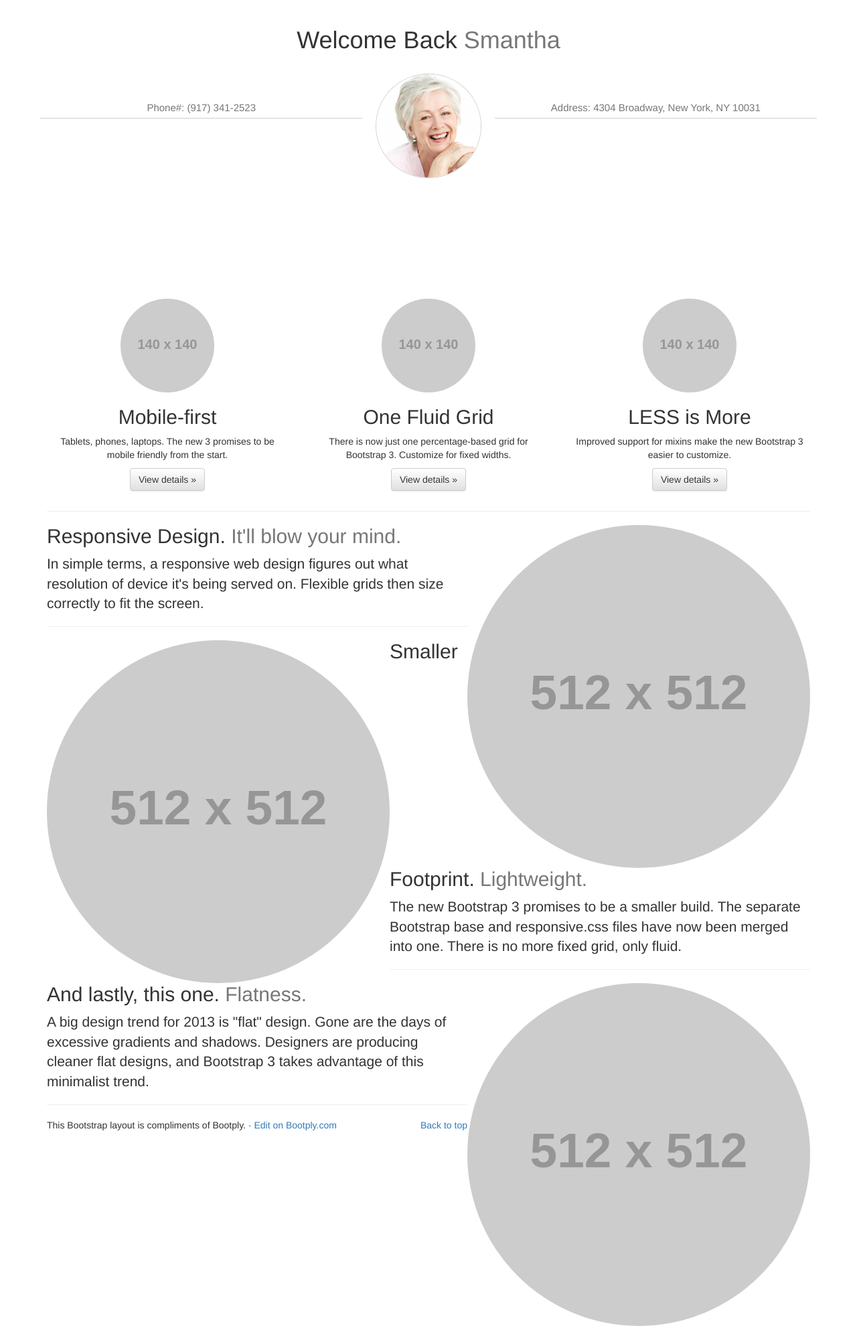
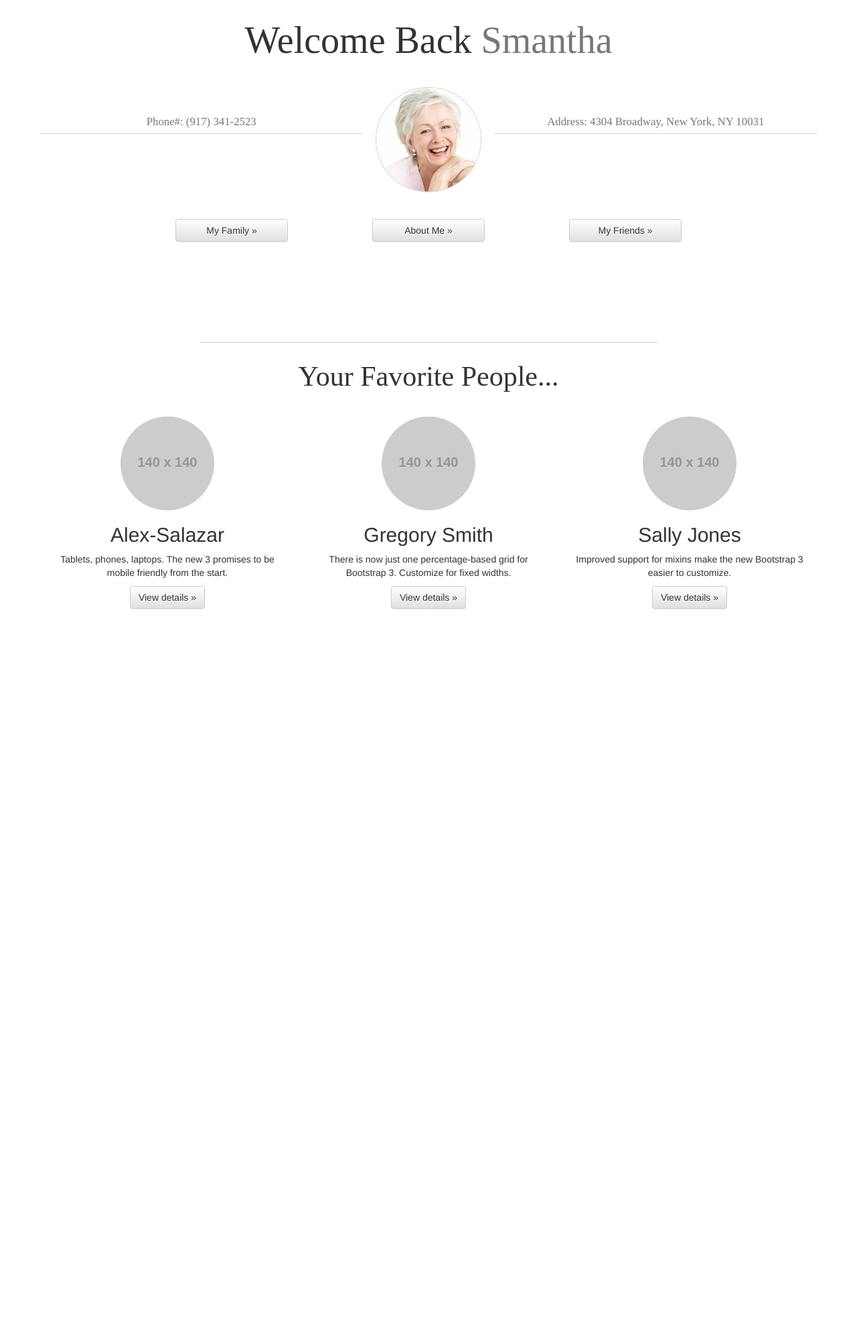
Before and after one commit to pablo-prieto/ASH, a Django app: page /mainApp/ in a window 1280 px wide. Shown: the whole page at 67% size. After the commit the page ends 910 px from the top, so only its background shows below. Run offline with Django 3.2, Linux system fonts and the light colour scheme; grey boxes labelled with a size stand in for pictures from a placeholder-image service; some libraries are stand-ins or nearby versions.

Commit message:
Continue building the main profile page. Favorite People added.

```diff
--- a/ASH/mainApp/templates/mainApp/index.html
+++ b/ASH/mainApp/templates/mainApp/index.html
@@ -14,14 +14,15 @@
     <!-- Wrap the rest of the page in another container to center all the content. -->
     <div class="container marketing">
 
-        <!-- Main User Profile Section -->
+        <!-- Main User Profile Picture and Basic Info Section -->
         <br>
-        <h1 class="featurette-heading" align="center">Welcome Back <span class="text-muted">Smantha</span></h1><br>
+        <p style="font-family:serif; font-size:4em;" align="center">Welcome Back <span class="text-muted">Smantha</span></p><br>
+
         <div class="row">
             <div class="col-md-4 text-center" style="width:42%; padding:0">
                 <br><br>
                 <div class="row">
-                    <span class="text-muted" style="font-size:15px;">
+                    <span class="text-muted" style="font-family:serif; font-size:1.2em;">
                         <div class="col-md-4 text-center" style="width:100%;">Phone#: (917) 341-2523</div>
                         <!-- <div class="col-md-4 text-center" style="width:50%;">Name: Samantha</div>
                         <div class="col-md-4 text-center" style="width:50%;">Birthday: May 21, 1957</div> -->
@@ -29,42 +30,61 @@
                 </div>
                 <hr class="featurette-divider" style="margin:5px; border-color:#D1D0CE;">
             </div>
+
             <div class="col-md-4 text-center" style="width:16%; padding:1">
                 <img class="img-circle" src="{% static 'images/mai_user.jpeg' %}" style="width:100%; border:1px solid #D1D0CE;">
             </div>
+
             <div class="col-md-4 text-center" style="width:42%; padding:0">
                 <br><br>
                 <div class="row">
-                    <span class="text-muted" style="font-size:15px;">
+                    <span class="text-muted" style="font-family:serif; font-size:1.2em;">
                         <!-- <div class="col-md-4 text-center" style="width:30%;">Phone#: (917)341-2523</div> -->
                         <div class="col-md-4 text-center" style="width:100%;">Address: 4304 Broadway, New York, NY 10031</div>
                     </span>
                 </div>
                 <hr class="featurette-divider" style="margin:5px; border-color:#D1D0CE;">
             </div>
-        </div>
-        <br><br><br><br><br><br><br><br><br>
+        </div><br><br>
+        <!-- End of Main User Profile Picture and Basic Info Section -->
 
 
-        <!-- End Main User Profile Section -->
+
+        <!-- Main User Profile Buttons Section -->
+        <div class="row">
+            <div class="col-md-4 text-right">
+                <p><a class="btn btn-default" style="width:12em" href="#">My Family »</a></p>
+            </div>
+            <div class="col-md-4 text-center">
+                <p><a class="btn btn-default" style="width:12em" href="#">About Me »</a></p>
+            </div>
+            <div class="col-md-4 text-left">
+                <p><a class="btn btn-default" style="width:12em" href="#">My Friends »</a></p>
+            </div>
+        </div><br><br><br><br><br><br>
+        <!-- End of Main User Profile Buttons Section -->
+
+
 
         <!-- Three Favorite People Section -->
+        <hr class="featurette-divider" style="width:60%; border-color:#D1D0CE;">
+        <p style="font-family:serif; font-size:3em;" align="center">Your Favorite People...</p><br>
         <div class="row">
             <div class="col-md-4 text-center">
                 <img class="img-circle" src="http://placehold.it/140x140">
-                <h2>Mobile-first</h2>
+                <h2>Alex-Salazar</h2>
                 <p>Tablets, phones, laptops. The new 3 promises to be mobile friendly from the start.</p>
                 <p><a class="btn btn-default" href="#">View details »</a></p>
             </div>
             <div class="col-md-4 text-center">
                 <img class="img-circle" src="http://placehold.it/140x140">
-                <h2>One Fluid Grid</h2>
+                <h2>Gregory Smith</h2>
                 <p>There is now just one percentage-based grid for Bootstrap 3. Customize for fixed widths.</p>
                 <p><a class="btn btn-default" href="#">View details »</a></p>
             </div>
             <div class="col-md-4 text-center">
                 <img class="img-circle" src="http://placehold.it/140x140">
-                <h2>LESS is More</h2>
+                <h2>Sally Jones</h2>
                 <p>Improved support for mixins make the new Bootstrap 3 easier to customize.</p>
                 <p><a class="btn btn-default" href="#">View details »</a></p>
             </div>
@@ -72,8 +92,10 @@
         <!-- /EndThree Favorite People Section -->
 
 
+        <br><br><br><br><br><br><br>
+
         <!-- Start The Featurettes Theme -->
-        <hr class="featurette-divider">
+        <!-- <hr class="featurette-divider">
 
         <div class="featurette">
             <img class="featurette-image img-circle pull-right" src="http://placehold.it/512">
@@ -97,14 +119,14 @@
             <p class="lead">A big design trend for 2013 is "flat" design. Gone are the days of excessive gradients and shadows. Designers are producing cleaner flat designs, and Bootstrap 3 takes advantage of this minimalist trend.</p>
         </div>
 
-        <hr class="featurette-divider">
+        <hr class="featurette-divider"> -->
         <!-- /End the Featurette Theme -->
 
 
         <!-- Footer -->
         <footer>
-            <p class="pull-right"><a href="#">Back to top</a></p>
-            <p>This Bootstrap layout is compliments of Bootply. · <a href="http://www.bootply.com/62603">Edit on Bootply.com</a></p>
+            <!-- <p class="pull-right"><a href="#">Back to top</a></p>
+            <p>This Bootstrap layout is compliments of Bootply. · <a href="http://www.bootply.com/62603">Edit on Bootply.com</a></p> -->
         </footer>
         <!-- End Footer -->
 
```
